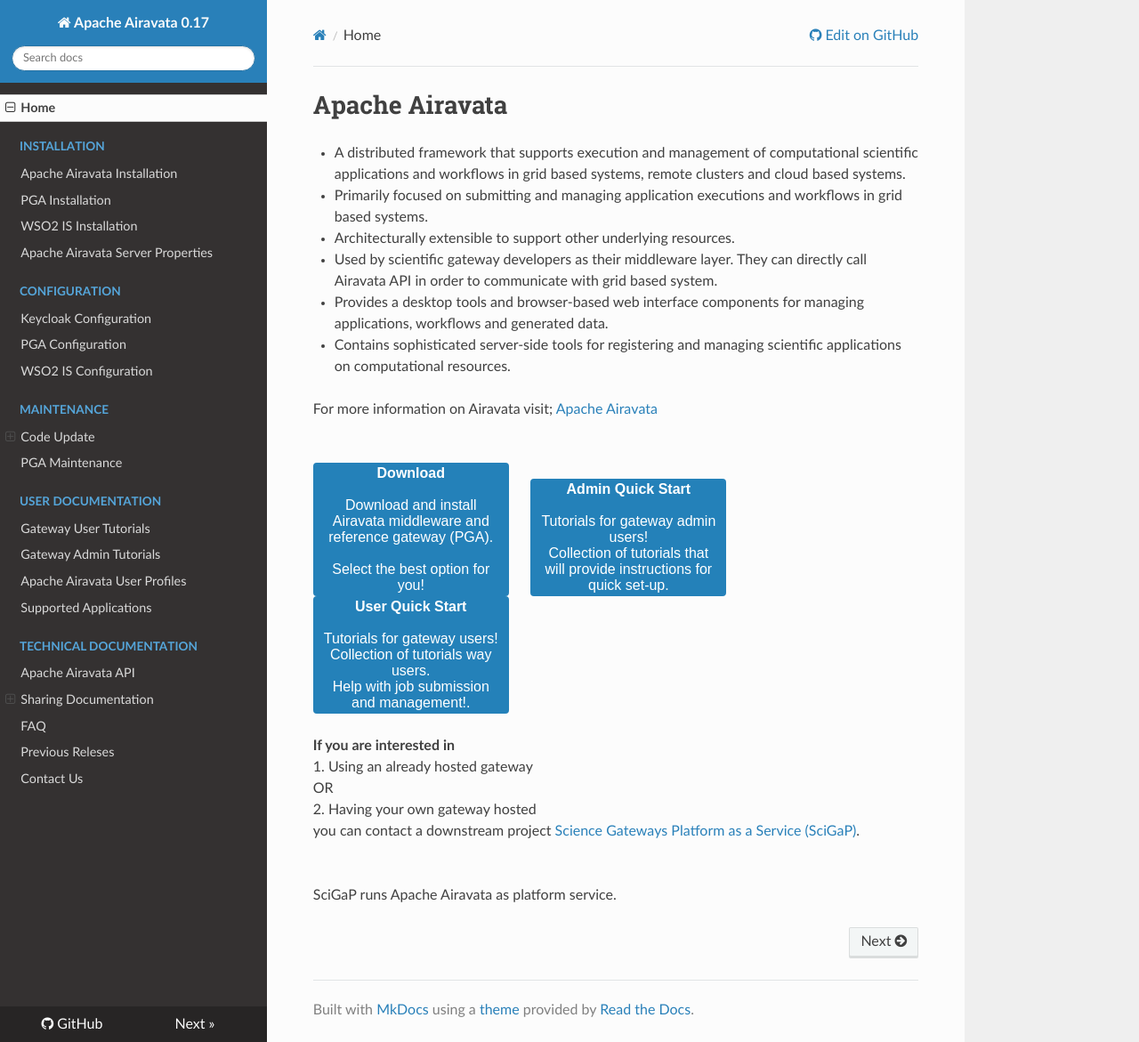
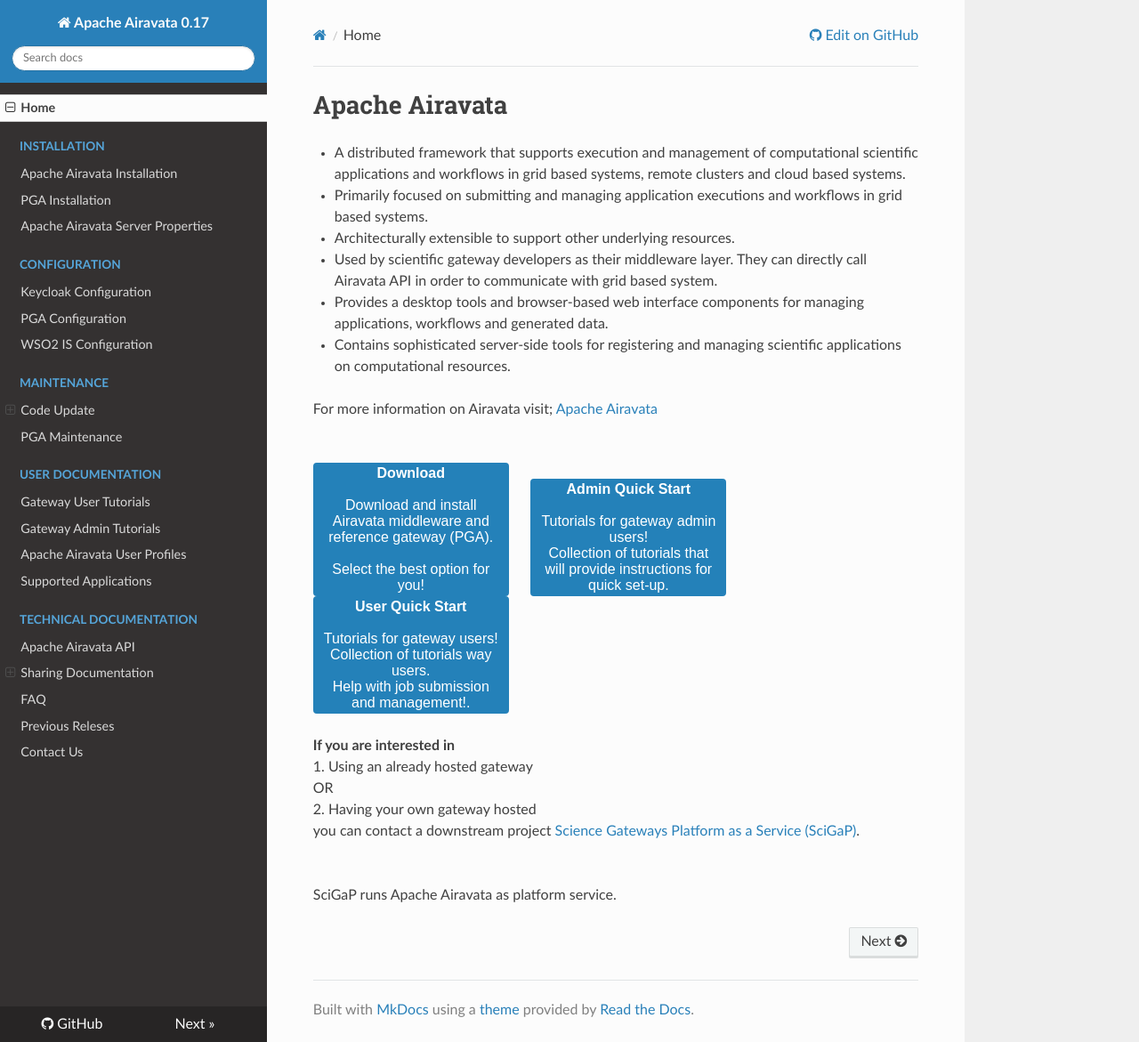
Before and after one commit to isabella232/airavata-docs, an MkDocs documentation site: the page built from docs/index.md, in a window 1280 px wide and 1171 px high. Shown: the whole window at 89% size. Built offline with MkDocs 1.6.1, drawn with Linux system fonts in a browser that asks for light colours; nearby versions of some CDN libraries; old or Windows-style settings are respelled for this version of MkDocs.

Commit message:
Removing unwanted links

```diff
--- a/mkdocs.yml
+++ b/mkdocs.yml
@@ -11,7 +11,6 @@ pages:
 - Installation:
   - Apache Airavata Installation: 'installation/airavata-installation.md'
   - PGA Installation: 'installation/pga-installation.md'
-  - WSO2 IS Installation: 'installation/wso2-is-installation.md'
   - Apache Airavata Server Properties: 'installation/airavata-server-properties.md'
 - Configuration:
   - Keycloak Configuration: 'configuration/keycloak-configuration.md'
```
